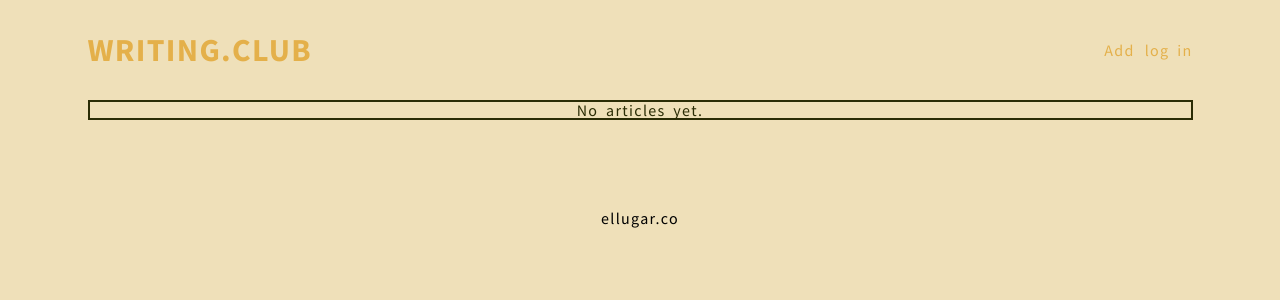
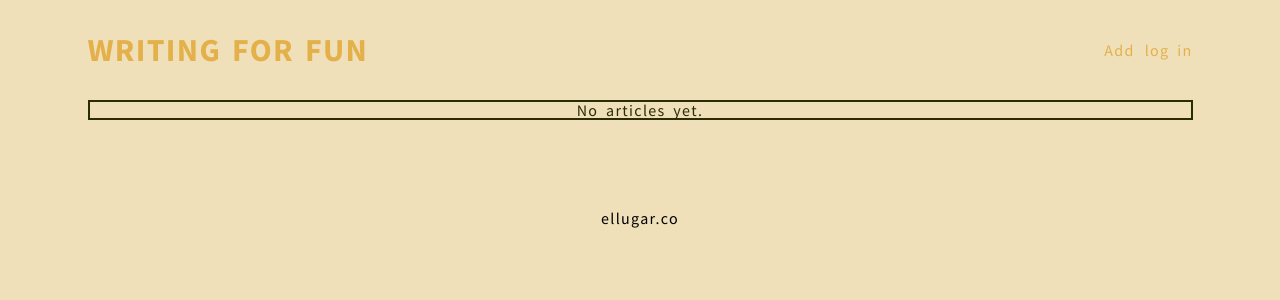
Before and after one commit to afk-mario/writingforfun, a Django app: template cms/templates/writing/entry_list.html in a window 1280 px wide. Shown: the top 300 px of the page. Run offline with Django 3.2, Linux system fonts and the light colour scheme; the template is opened without the code that fills it, so the values that code supplies are empty.

Commit message:
Improved header

```diff
--- a/cms/bp.afk/src/css/components/header.styl
+++ b/cms/bp.afk/src/css/components/header.styl
@@ -12,7 +12,6 @@ header
         align-items center
         justify-content flex-start
     h1
-        width 20%
         margin 0
         display flex
         font-size 2.0em
--- a/cms/bp.afk/src/header.html
+++ b/cms/bp.afk/src/header.html
@@ -1,7 +1,7 @@
 <header>
     <div class="wrapper">
         <a href="{% url 'article-list' %}">
-            <h1>Writing.club</h1>
+            <h1>writing for fun</h1>
         </a>
         <nav>
             <ul>
--- a/cms/static/css/style.css
+++ b/cms/static/css/style.css
@@ -660,7 +660,6 @@ header a {
   justify-content: flex-start;
 }
 header h1 {
-  width: 20%;
   margin: 0;
   display: -webkit-box;
   display: -moz-box;
--- a/cms/templates/header.html
+++ b/cms/templates/header.html
@@ -1,7 +1,7 @@
 <header>
     <div class="wrapper">
         <a href="{% url 'article-list' %}">
-            <h1>Writing.club</h1>
+            <h1>writing for fun</h1>
         </a>
         <nav>
             <ul>
```
